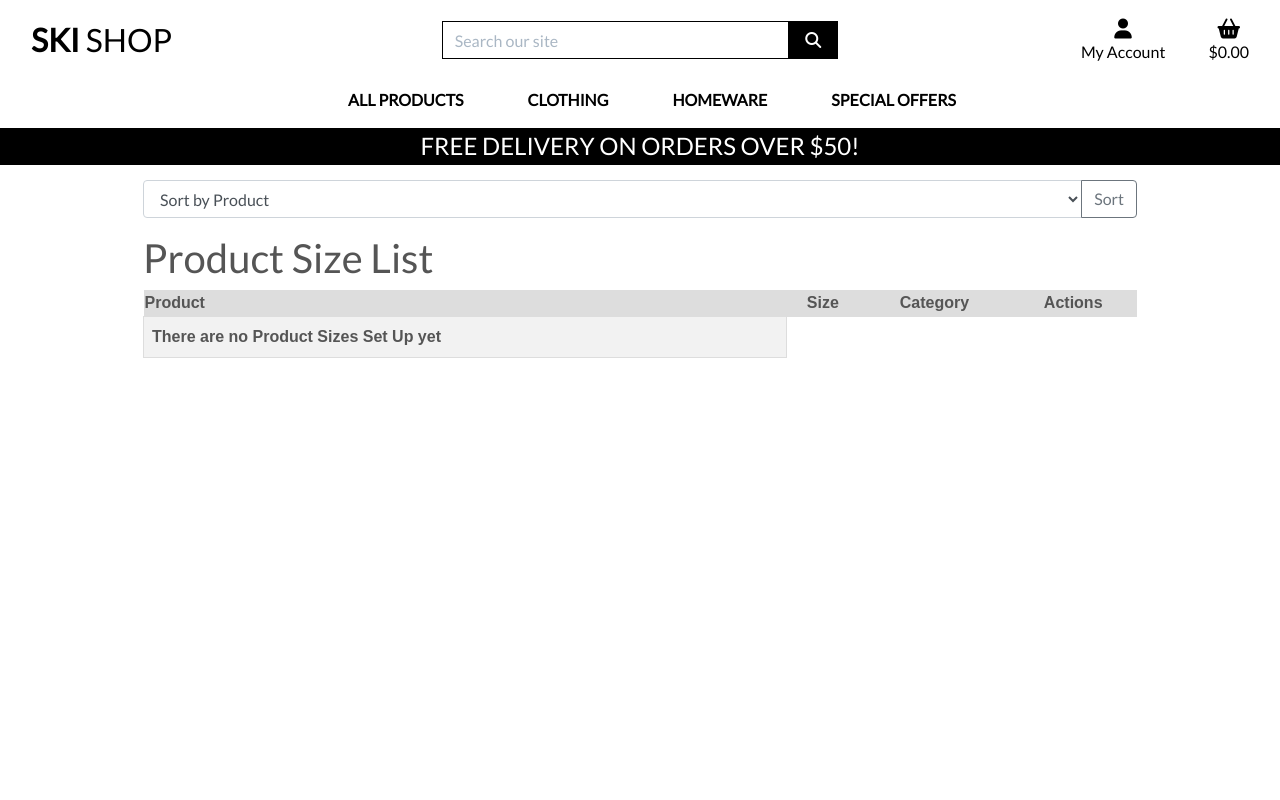
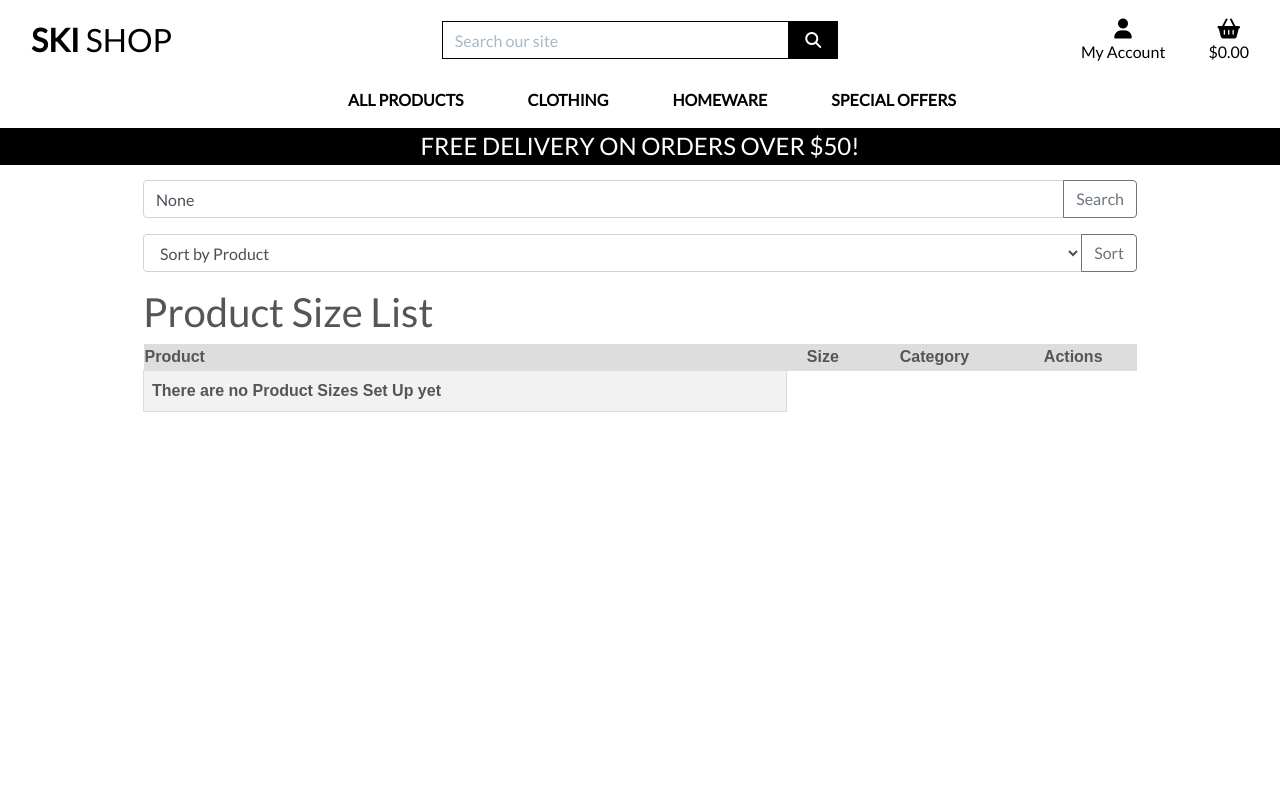
Before and after one commit to TMartin88/ski_shop, a Django app: page /product_sizes/ in a window 1280 px wide. Run offline with Django 3.2, Linux system fonts and the light colour scheme; data comes from the database, SQL or seed files in the repository; data that the repository does not hold is empty; some libraries are stand-ins or nearby versions.

Commit message:
amend search

```diff
--- a/product_sizes/templates/product_sizes/product_sizes.html
+++ b/product_sizes/templates/product_sizes/product_sizes.html
@@ -19,8 +19,12 @@
   <div class="row">
     <div class="container-fluid mt-3" id="size-list">
       <form method="GET">
-        <!-- Search form code -->
-
+        <div class="input-group mb-3">
+          <input type="text" class="form-control" name="q" placeholder="Search..." value="{{ search_term }}">
+          <div class="input-group-append">
+            <button class="btn btn-outline-secondary" type="submit">Search</button>
+          </div>
+        </div>
         <div class="input-group mb-3">
           <select class="form-control" name="sort">
             <option value="product" {% if current_sorting == 'product' %}selected{% endif %}>Sort by Product</option>
--- a/product_sizes/views.py
+++ b/product_sizes/views.py
@@ -16,7 +16,7 @@ def all_product_sizes(request):
 
     query = request.GET.get('q')
     categories = request.GET.getlist('category')
-    sort = request.GET.get('sort', 'product')  # Update the default sort to 'product'
+    sort = request.GET.get('sort', 'product')
     direction = request.GET.get('direction')
 
     if query:
@@ -27,7 +27,7 @@ def all_product_sizes(request):
         product_sizes = product_sizes.filter(category__name__in=categories)
         categories = Category.objects.filter(name__in=categories)
 
-    if sort == 'product':  # Update to 'product' instead of 'name'
+    if sort == 'product':
         sortkey = 'product__name'
     elif sort == 'category':
         sortkey = 'category__name'
```
